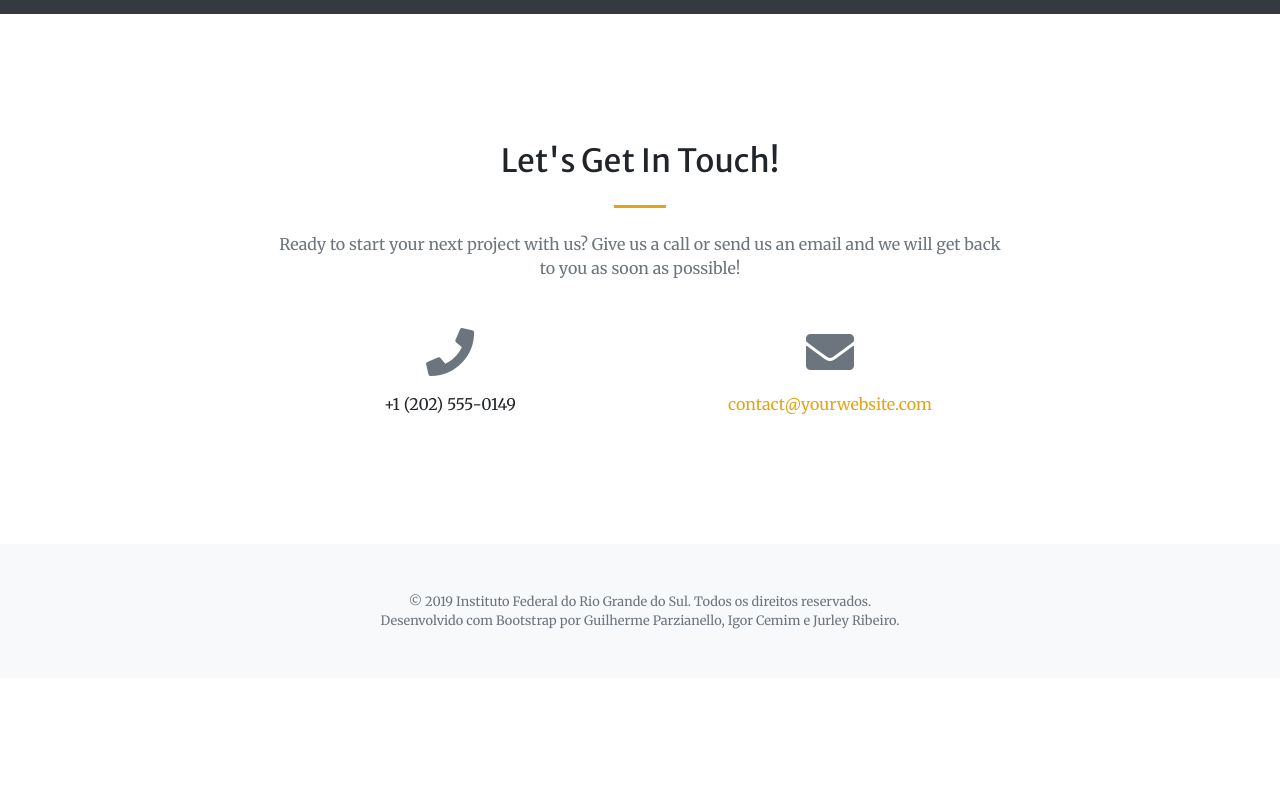
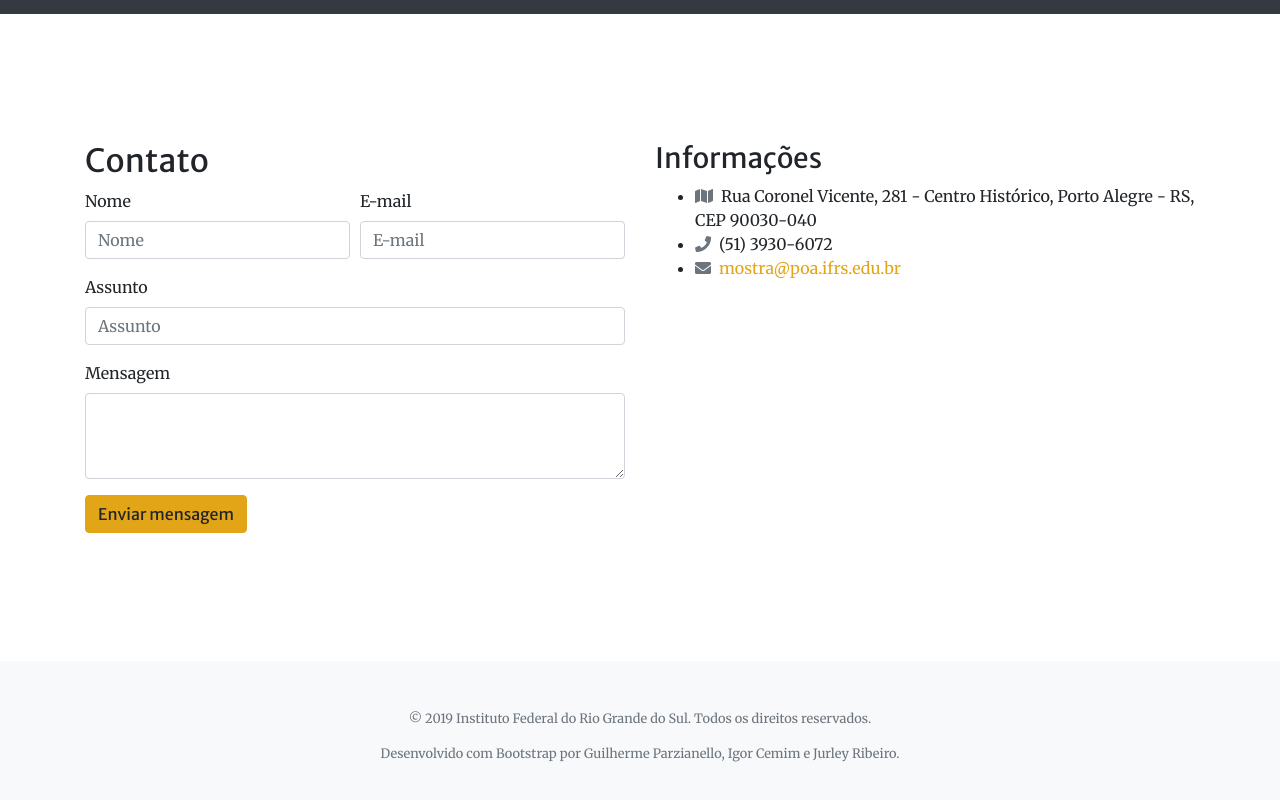
Before and after one commit to glhrrm/mostrapoa2019, a website with bundled scripts: page index.html in a window 1280 px wide. Shown: the part 6335-7135 px from the top of the page. Before the commit the page ends 7013 px from the top, so only its background shows below. Built offline with nearby package versions, Linux system fonts and the light colour scheme.

Commit message:
Implementado formulário de contato e ajustado rodapé

```diff
--- a/index.html
+++ b/index.html
@@ -449,6 +449,50 @@
   <!-- Contact Section -->
   <section class="page-section" id="contato">
     <div class="container">
+      <div class="row">
+        <div class="col">
+          <h2>Contato</h2>
+          <form action="" validate>
+            <div class="form-row">
+              <div class="form-group col-md-6">
+                <label for="inputNome">Nome</label>
+                <input type="text" id="inputNome" class="form-control" placeholder="Nome" required>
+              </div>
+              <div class="form-group col-md-6">
+                <label for="inputEmail">E-mail</label>
+                <input type="email" id="inputEmail" class="form-control" placeholder="E-mail" required>
+              </div>
+            </div>
+            <div class="form-group">
+              <label for="inputAssunto">Assunto</label>
+              <input type="text" id="inputAssunto" class="form-control" placeholder="Assunto" required>
+            </div>
+            <div class="form-group">
+              <label for="inputMensagem">Mensagem</label>
+              <textarea class="form-control" id="inputMensagem" rows="3" required></textarea>
+            </div>
+            <button type="submit" class="btn btn-primary">Enviar mensagem</button>
+          </form>
+        </div>
+        <div class="col">
+          <h3>Informações</h3>
+          <ul>
+            <li>
+                <i class="fas fa-map mr-2 text-muted"></i>Rua Coronel Vicente, 281 - Centro Histórico, Porto Alegre - RS, CEP 90030-040
+            </li>
+            <li>
+              <i class="fas fa-phone mr-2 text-muted"></i>(51) 3930-6072
+            </li>
+            <li>
+              <i class="fas fa-envelope mr-2 text-muted"></i><a href="mailto:mostra@poa.ifrs.edu.br">mostra@poa.ifrs.edu.br</a>
+            </li>
+          </ul>
+        </div>
+      </div>
+    </div>
+  </section>
+  <!-- <section class="page-section" id="contato">
+    <div class="container">
       <div class="row justify-content-center">
         <div class="col-lg-8 text-center">
           <h2 class="mt-0">Let's Get In Touch!</h2>
@@ -464,19 +508,19 @@
         </div>
         <div class="col-lg-4 mr-auto text-center">
           <i class="fas fa-envelope fa-3x mb-3 text-muted"></i>
-          <!-- Make sure to change the email address in anchor text AND the link below! -->
           <a class="d-block" href="mailto:contact@yourwebsite.com">contact@yourwebsite.com</a>
         </div>
       </div>
     </div>
-  </section>
+  </section> -->
 
   <!-- Footer -->
   <footer class="bg-light py-5">
     <div class="container">
-      <div class="small text-center text-muted">&copy; 2019 Instituto Federal do Rio Grande do Sul. Todos os direitos
-        reservados.
-        <br>Desenvolvido com Bootstrap por Guilherme Parzianello, Igor Cemim e Jurley Ribeiro.</div>
+      <div class="small text-center text-muted">
+        <p>&copy; 2019 Instituto Federal do Rio Grande do Sul. Todos os direitos reservados.</p>
+        <p>Desenvolvido com Bootstrap por Guilherme Parzianello, Igor Cemim e Jurley Ribeiro.<p>
+      </div>
     </div>
   </footer>
 
```
Also changed, not shown: 1 other file.
